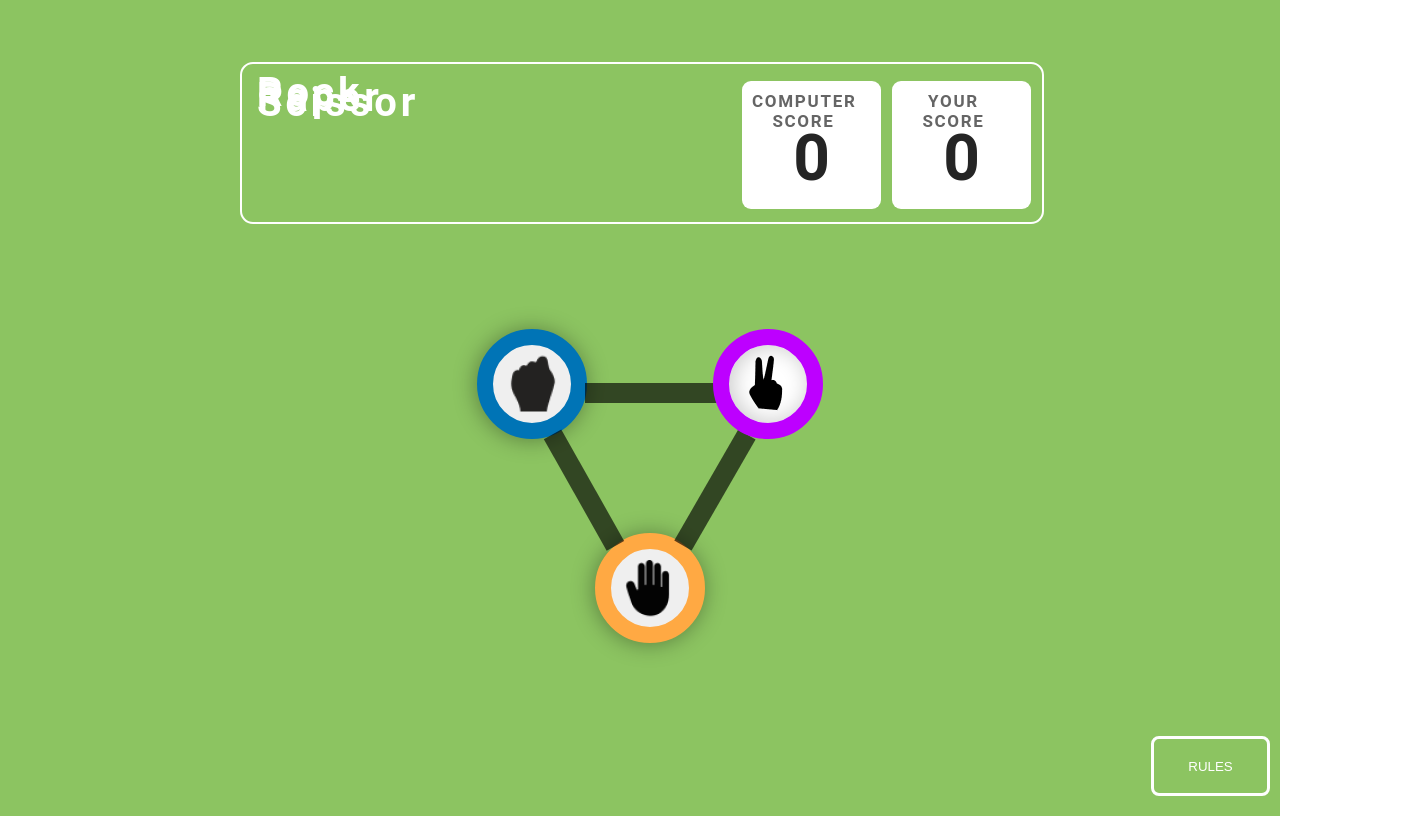
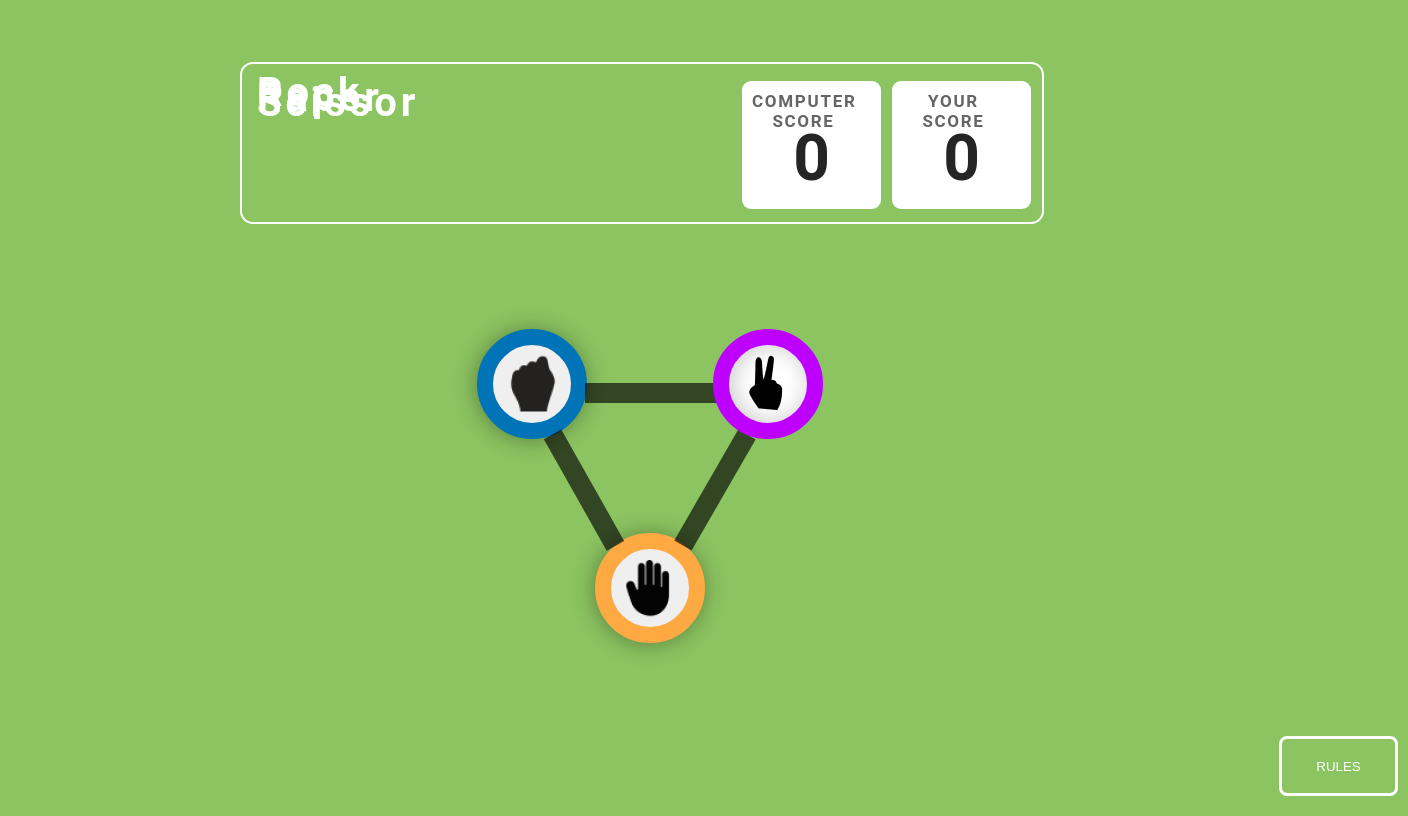
Before and after one commit to harikamanapurapu/rps-cuvette, a plain HTML site: page index.html in a window 1280 px wide. Shown: the whole page, 1408 px wide, since content can reach past the window. Drawn offline with Linux system fonts and the light colour scheme.

Commit message:
Update Rps.css

```diff
--- a/Rps.css
+++ b/Rps.css
@@ -4,7 +4,7 @@
 }
 .main{
     position: relative;
-    width: 100vw;
+    width: 110vw;
     height: 102vh;
     background-color: #8CC461;
 }
```
